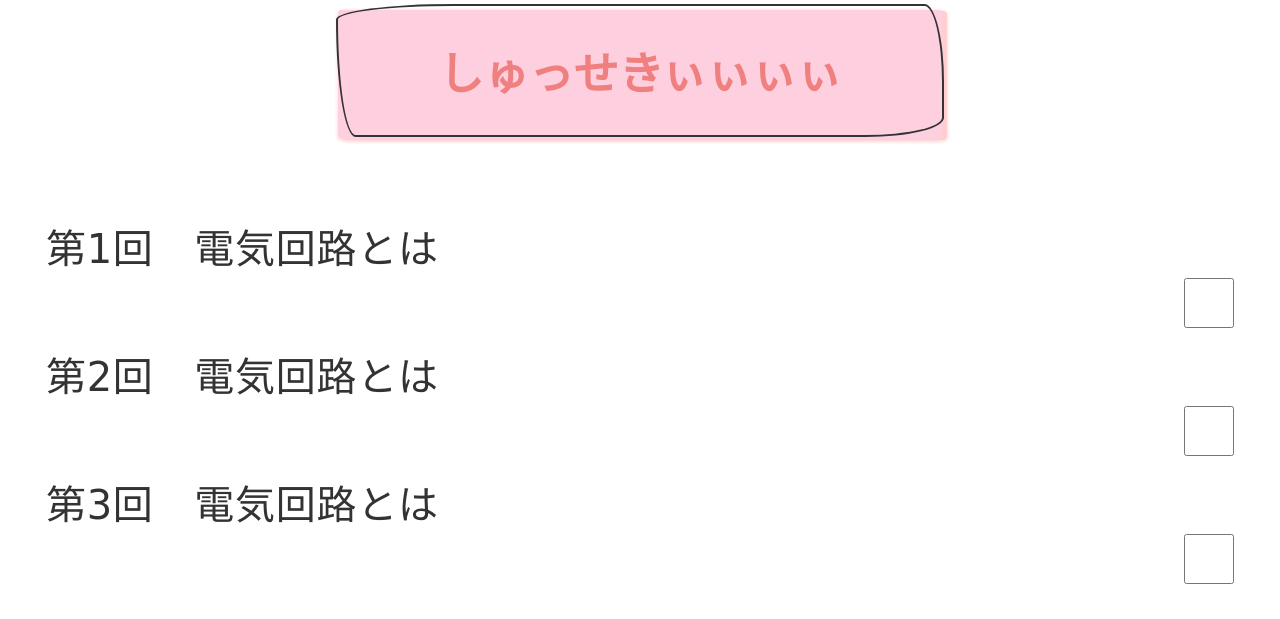
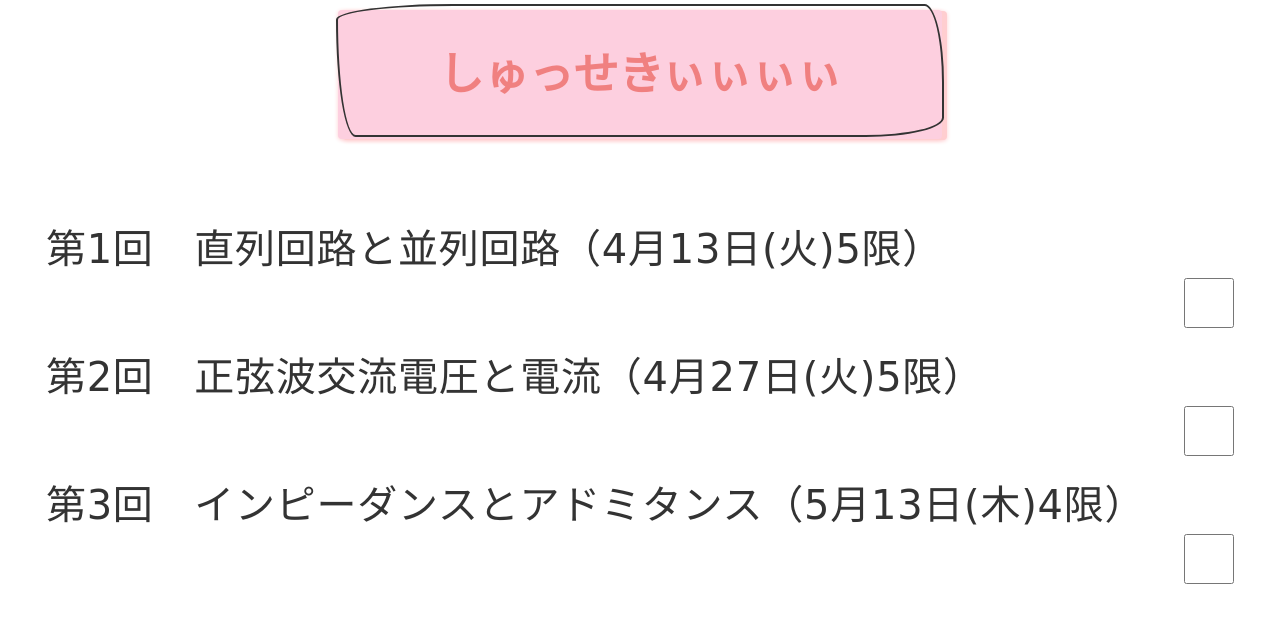
Before and after one commit to kyutech-programming-club/auto-manegement, a Python web app: template flask/templates/main/subjects/denkikairo.html in a window 1280 px wide. Shown: the part 213-832 px from the top of the page. After the commit the page ends 797 px from the top, so only its background shows below. Run offline with Jinja, Linux system fonts and the light colour scheme; the template is opened without the code that fills it, so the values that code supplies are empty.

Commit message:
refactaling

```diff
--- a/flask/templates/index.html
+++ b/flask/templates/index.html
@@ -1,5 +1,6 @@
 <!DOCTYPE html>
 <html>
+
 <head>
   <meta charset="utf-8">
   <meta name="viewport" content="width=device-width,initial-scale=1.0">
@@ -10,6 +11,7 @@
 <body>
   <div class="wrapper">
     <div class="container">
+
       <header>
           <img src="{{ url_for('static', filename='images/proken216_logo.png') }}" alt="auto-management logo">
           <div class="header-text">KIT Auto Management</div>
@@ -42,6 +44,7 @@
             <div class="form-element-wrapper">
               <button type="submit" class="form-element form-button" name="_eventId_proceed">Login</button>
             </div>
+
           </form>
         </div>
       </div>
--- a/flask/templates/main/dashbord.html
+++ b/flask/templates/main/dashbord.html
@@ -1,11 +1,13 @@
 <!DOCTYPE html>
 <html>
+
 <head>
   <meta charset="UTF-8">
   <meta name="viewport" content="width=device-width, initial-scale=1.0">
   <link rel="stylesheet" type="text/css" href="{{ url_for('static',filename='style.css') }}">
   <title>だっしゅぼーど</title>
 </head>
+
 <header class="header">
     <div class="container">
       <h1 class="header-logo">
@@ -20,6 +22,7 @@
 <body>
   <div>
     <section class="card">
+
       <div class="card-item">
         <div class="card-img">
           <img src="{{ url_for('static', filename='images/mikisan.png') }}" alt="">
@@ -119,4 +122,5 @@
 <footer class="footer">
   <div class="copyright">&copy;方向性の違い</div>
 </footer>
+
 </html>
--- a/flask/templates/main/subjects/butsuri.html
+++ b/flask/templates/main/subjects/butsuri.html
@@ -31,4 +31,5 @@
   <div class="classtimes">第3回　物理化学とは</div>
   <input class="checkbox" type="checkbox">
 </body>
+
 </html>
--- a/flask/templates/main/subjects/denjiki.html
+++ b/flask/templates/main/subjects/denjiki.html
@@ -26,9 +26,10 @@
   </div>
   <div class="classtimes">第1回  電磁気学とは</div>
   <input class="checkbox" type="checkbox">
-  <div class="classtimes">第2回　電磁気学とは</div>
+  <div class="classtimes">第2回　マクスウェル方程式について</div>
   <input class="checkbox" type="checkbox">
-  <div class="classtimes">第3回　電磁気学とは</div>
+  <div class="classtimes">第3回　電磁気学で遊ぼう！</div>
   <input class="checkbox" type="checkbox">
 </body>
+
 </html>
--- a/flask/templates/main/subjects/denkikairo.html
+++ b/flask/templates/main/subjects/denkikairo.html
@@ -24,16 +24,12 @@
       <button class="button" onclick="window.alert('出席を確認しました！')">しゅっせきぃぃぃぃ</button>
     </div>
   </div>
-  <div class="classtimes">第1回　電気回路とは</div>
+  <div class="classtimes">第1回　直列回路と並列回路（4月13日(火)5限）</div>
   <input class="checkbox" type="checkbox">
-  <div class="classtimes">第2回　電気回路とは</div>
+  <div class="classtimes">第2回　正弦波交流電圧と電流（4月27日(火)5限）</div>
   <input class="checkbox" type="checkbox">
-  <div class="classtimes">第3回　電気回路とは</div>
+  <div class="classtimes">第3回　インピーダンスとアドミタンス（5月13日(木)4限）</div>
   <input class="checkbox" type="checkbox">
-
-  <footer>
-    <div class="fotter"></div>
-  </footer>
 </body>
 
 </html>
--- a/flask/templates/main/subjects/densikairo.html
+++ b/flask/templates/main/subjects/densikairo.html
@@ -24,11 +24,11 @@
       <button class="button" onclick="window.alert('出席を確認しました！')">出席</button>
     </div>
   </div>
-  <div class="classtimes">第一回　電子回路とは</div>
+  <div class="classtimes">第一回　トランジスタによる信号増幅と基本増幅回路</div>
   <input class="checkbox" type="checkbox">
-  <div class="classtimes">第二回　電子回路とは</div>
+  <div class="classtimes">第二回　小信号増幅回路　-CR結合増幅回路-</div>
   <input class="checkbox" type="checkbox">
-  <div class="classtimes">第三回　電子回路とは</div>
+  <div class="classtimes">第三回　負帰還増幅回路　-負帰還の原理-</div>
   <input class="checkbox" type="checkbox">
 </body>
 
```
Also changed, not shown: flask/static/loginstyle.css (+16 -3 lines), flask/static/style.css (+4 -3 lines), flask/static/subjects.css (+1 -6 lines), flask/templates/main/subjects/muki.html (line endings or trailing spaces), flask/templates/main/subjects/yuuki.html (line endings or trailing spaces).
